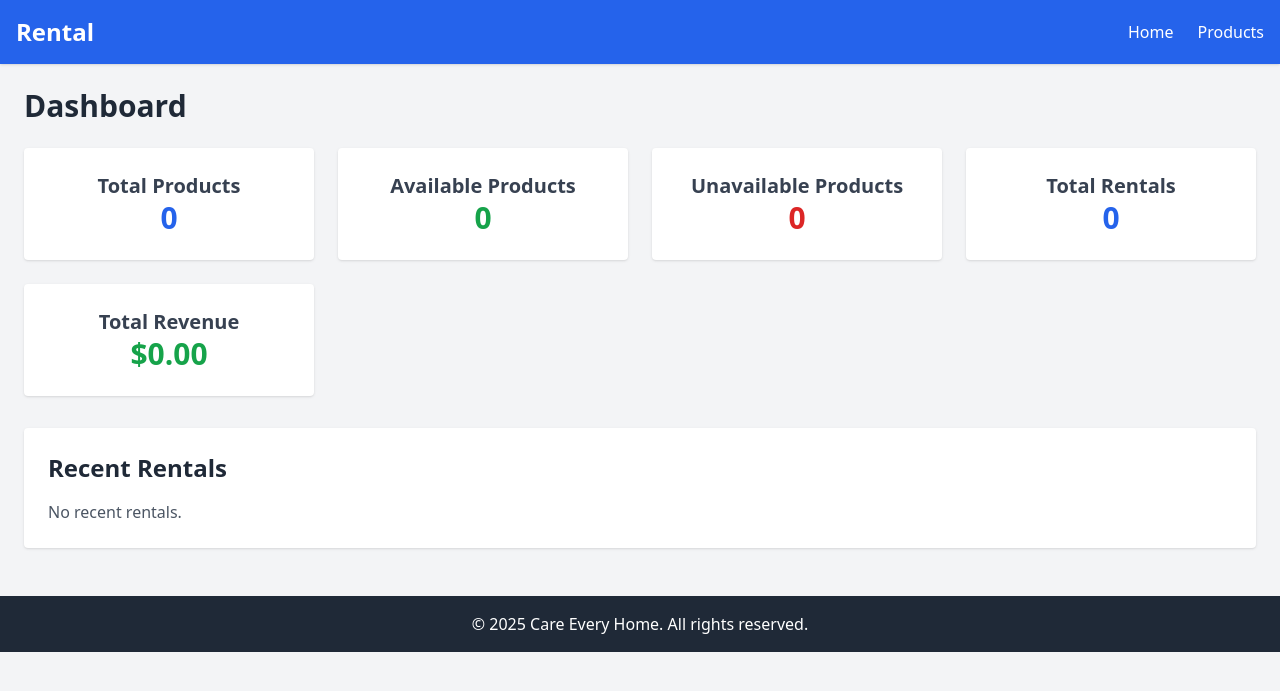
After one commit to DuangjaiWork/dsi202_2025, a Django app: page /dashboard/ in a window 1280 px wide. The commit adds this page. Shown: the top 691 px of the page. Run offline with Django 4.2, Linux system fonts and the light colour scheme; data that the repository does not hold is empty; some libraries are stand-ins or nearby versions.

Commit message:
Dashboard

```diff
--- a/myproject/myapp/templates/myapp/base.html
+++ b/myproject/myapp/templates/myapp/base.html
@@ -4,7 +4,7 @@
 <head>
     <meta charset="UTF-8">
     <meta name="viewport" content="width=device-width, initial-scale=1.0">
-    <title>{% block title %}Product Rental{% endblock %}</title>
+    <title>{% block title %}Rental{% endblock %}</title>
     <script src="https://cdn.tailwindcss.com"></script>
 </head>
 <body class="bg-gray-100 font-sans">
@@ -12,12 +12,15 @@
     <header class="bg-blue-600 text-white p-4 shadow">
         <div class="container mx-auto flex justify-between items-center">
             <h1 class="text-2xl font-bold">
-                <a href="{% url 'home' %}" class="hover:text-gray-200 transition">Product Rental</a>
+                <a href="{% url 'home' %}" class="hover:text-gray-200 transition">Rental</a>
             </h1>
             <nav>
                 <ul class="flex space-x-6">
                     <li><a href="{% url 'home' %}" class="hover:text-gray-200 transition">Home</a></li>
                     <li><a href="{% url 'product_list' %}" class="hover:text-gray-200 transition">Products</a></li>
+                    {% if user.is_authenticated %}
+                        <li><a href="{% url 'dashboard' %}" class="hover:text-gray-200 transition">Dashboard</a></li>
+                    {% endif %}
                 </ul>
             </nav>
         </div>
--- /dev/null
+++ b/myproject/myapp/templates/myapp/dashboard.html
@@ -0,0 +1,67 @@
+<!-- /myproject/myapp/templates/myapp/dashboard.html -->
+{% extends 'myapp/base.html' %}
+{% block title %}Dashboard{% endblock %}
+{% block content %}
+    <h1 class="text-3xl font-bold text-gray-800 mb-6">Dashboard</h1>
+
+    <!-- Statistics Cards -->
+    <div class="grid grid-cols-1 sm:grid-cols-2 lg:grid-cols-4 gap-6 mb-8">
+        <div class="bg-white p-6 rounded shadow flex flex-col items-center">
+            <h2 class="text-xl font-semibold text-gray-700">Total Products</h2>
+            <p class="text-3xl font-bold text-blue-600">{{ total_products }}</p>
+        </div>
+        <div class="bg-white p-6 rounded shadow flex flex-col items-center">
+            <h2 class="text-xl font-semibold text-gray-700">Available Products</h2>
+            <p class="text-3xl font-bold text-green-600">{{ available_products }}</p>
+        </div>
+        <div class="bg-white p-6 rounded shadow flex flex-col items-center">
+            <h2 class="text-xl font-semibold text-gray-700">Unavailable Products</h2>
+            <p class="text-3xl font-bold text-red-600">{{ unavailable_products }}</p>
+        </div>
+        <div class="bg-white p-6 rounded shadow flex flex-col items-center">
+            <h2 class="text-xl font-semibold text-gray-700">Total Rentals</h2>
+            <p class="text-3xl font-bold text-blue-600">{{ total_rentals }}</p>
+        </div>
+        <div class="bg-white p-6 rounded shadow flex flex-col items-center">
+            <h2 class="text-xl font-semibold text-gray-700">Total Revenue</h2>
+            <p class="text-3xl font-bold text-green-600">${{ total_revenue|floatformat:2 }}</p>
+        </div>
+    </div>
+
+    <!-- Recent Rentals -->
+    <div class="bg-white p-6 rounded shadow">
+        <h2 class="text-2xl font-semibold text-gray-800 mb-4">Recent Rentals</h2>
+        {% if recent_rentals %}
+            <table class="w-full text-left">
+                <thead>
+                    <tr class="bg-gray-100">
+                        <th class="p-3">User</th>
+                        <th class="p-3">Product</th>
+                        <th class="p-3">Start Time</th>
+                        <th class="p-3">End Time</th>
+                        <th class="p-3">Total Fee</th>
+                    </tr>
+                </thead>
+                <tbody>
+                    {% for rental in recent_rentals %}
+                        <tr class="border-b">
+                            <td class="p-3">{{ rental.user.username }}</td>
+                            <td class="p-3">{{ rental.product.name }}</td>
+                            <td class="p-3">{{ rental.start_time|date:"Y-m-d" }}</td>
+                            <td class="p-3">
+                                {% if rental.end_time %}
+                                    {{ rental.end_time|date:"Y-m-d" }}
+                                {% else %}
+                                    <span class="text-red-600">Active</span>
+                                {% endif %}
+                            </td>
+                            <td class="p-3">${{ rental.total_fee|floatformat:2 }}</td>
+                        </tr>
+                    {% endfor %}
+                </tbody>
+            </table>
+        {% else %}
+            <p class="text-gray-600">No recent rentals.</p>
+        {% endif %}
+    </div>
+{% endblock %}
--- a/myproject/myapp/urls.py
+++ b/myproject/myapp/urls.py
@@ -1,7 +1,7 @@
 # /myproject/myapp/urls.py
 from django.urls import path
 from .views import (
-    home, ProductListView, ProductDetailView, RentProductView, ProductListCreateAPIView, ProductRetrieveUpdateAPIView
+    home, ProductListView, ProductDetailView, RentProductView, ProductListCreateAPIView, ProductRetrieveUpdateAPIView, dashboard
 )
 
 urlpatterns = [
@@ -10,6 +10,7 @@ urlpatterns = [
     path('products/', ProductListView.as_view(), name='product_list'),
     path('products/<int:pk>/', ProductDetailView.as_view(), name='product_detail'),
     path('products/<int:pk>/rent/', RentProductView.as_view(), name='rent_product'),
+    path('dashboard/', dashboard, name='dashboard'),
     path('api/products/', ProductListCreateAPIView.as_view(), name='product_api_list_create'),
     path('api/products/<int:pk>/', ProductRetrieveUpdateAPIView.as_view(), name='product_api_retrieve_update'),
 ]
--- a/myproject/myapp/views.py
+++ b/myproject/myapp/views.py
@@ -1,7 +1,7 @@
 from django.shortcuts import render
 from django.views.generic import ListView, DetailView, CreateView
 from .models import Product, Rental
-from django.db.models import Q
+from django.db.models import Q, Sum
 from .forms import RentalForm
 from django.urls import reverse_lazy
 from django.contrib.auth.mixins import LoginRequiredMixin
@@ -60,3 +60,24 @@ class ProductListCreateAPIView(generics.ListCreateAPIView):
 class ProductRetrieveUpdateAPIView(generics.RetrieveUpdateAPIView):
     queryset = Product.objects.all()
     serializer_class = ProductSerializer
+
+def dashboard(request):
+    # Product statistics
+    total_products = Product.objects.count()
+    available_products = Product.objects.filter(is_available=True).count()
+    unavailable_products = total_products - available_products
+
+    # Rental statistics
+    total_rentals = Rental.objects.count()
+    total_revenue = Rental.objects.filter(end_date__isnull=False).aggregate(total=Sum('total_fee'))['total'] or 0.00
+    recent_rentals = Rental.objects.order_by('-start_date')[:5]
+
+    context = {
+        'total_products': total_products,
+        'available_products': available_products,
+        'unavailable_products': unavailable_products,
+        'total_rentals': total_rentals,
+        'total_revenue': total_revenue,
+        'recent_rentals': recent_rentals,
+    }
+    return render(request, 'myapp/dashboard.html', context)
```
